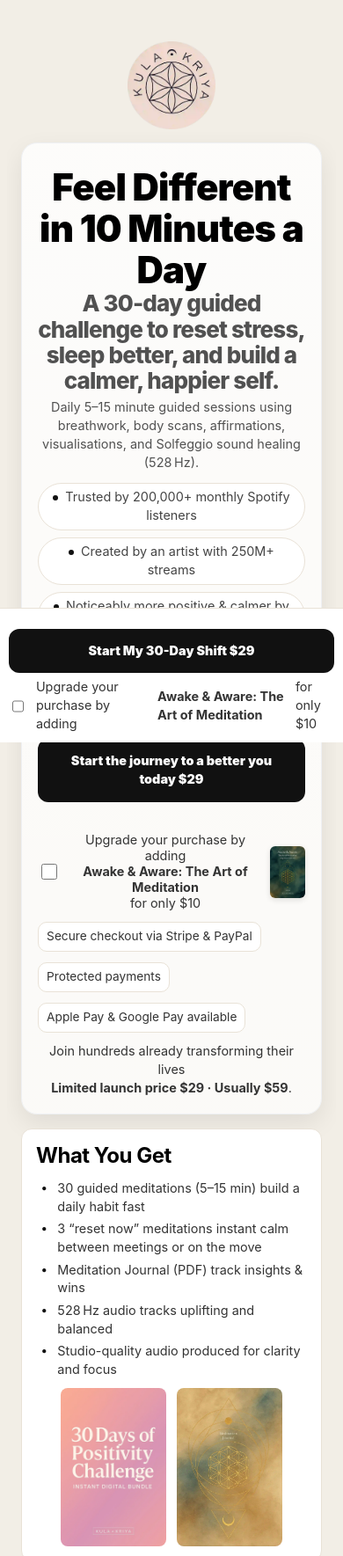
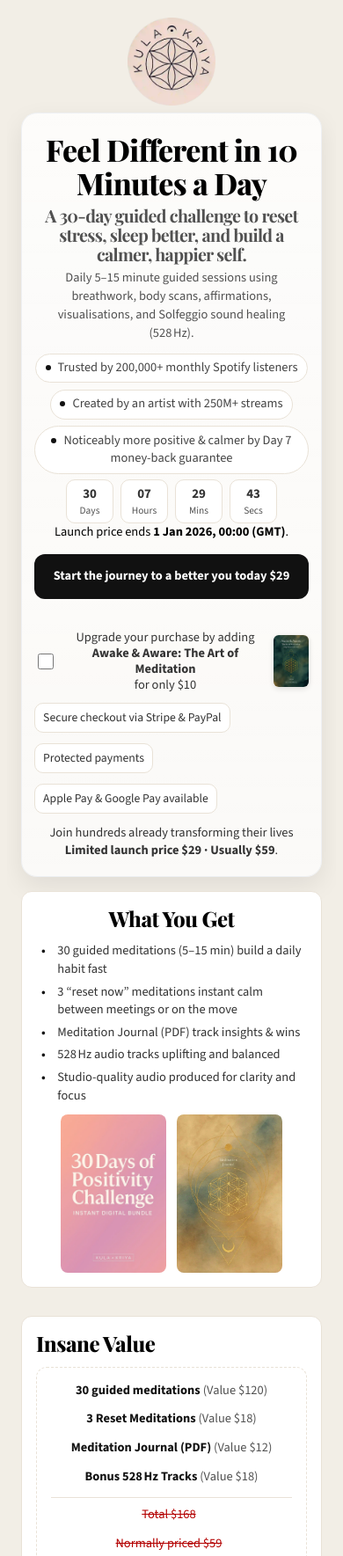
Before and after one commit to KulaKriya/positivitybundle, a website: page index.html in a window 390 px wide. Shown: the top 1769 px of the page at 88% size. Drawn offline with nearby package versions, Linux system fonts and the light colour scheme.

Commit message:
Add files via upload

```diff
--- a/index.html
+++ b/index.html
@@ -5,6 +5,11 @@
 <meta name="viewport" content="width=device-width, initial-scale=1"/>
 <meta name="description" content="Transform your mindset in 30 days with guided meditations, sound healing, and a printable journal. Build lasting positivity & calm."/>
 <title>30 Days of Positivity Guided Meditation Bundle | Kula Kriya</title>
+
+
+<link rel="preconnect" href="https://fonts.googleapis.com">
+<link rel="preconnect" href="https://fonts.gstatic.com" crossorigin>
+<link href="https://fonts.googleapis.com/css2?family=Playfair+Display:wght@600;700;800&family=Source+Sans+3:wght@400;500;600;700&display=swap" rel="stylesheet">
 
 <style>
   :root{
@@ -25,15 +30,15 @@
   --shadow:0 10px 28px rgba(0,0,0,.08);
 }
   *{box-sizing:border-box}
-  html, body{font-family:-apple-system, BlinkMacSystemFont, 'SF Pro Display', Inter, 'Segoe UI', 'Helvetica Neue', Arial, sans-serif;background:var(--bg);overflow-x:hidden;font-size:0.95rem}
+  html, body{font-family:'Source Sans 3', -apple-system, BlinkMacSystemFont, 'SF Pro Display', Inter, 'Segoe UI', 'Helvetica Neue', Arial, sans-serif;background:var(--bg);overflow-x:hidden;font-size:0.95rem}
   img{max-width:100%;display:block}
   .wrap{max-width:980px;margin:0 auto;padding:24px 16px}
   .container{max-width:720px;margin:0 auto}
 
-  h1,h2,h3{margin:0 0 .6rem 0}
+  h1,h2,h3{margin:0 0 .6rem 0;font-family:'Playfair Display', 'Times New Roman', serif}
   h1{font-size:42px;line-height:1.1;margin:8px 0 6px;font-weight:800;letter-spacing:-0.02em}
-  .h1-main{display:block;font-weight:900}
-  .h1-sub{display:block;font-size:0.62em;font-weight:800;white-space:normal;color:var(--muted)}
+  .h1-main{display:block;font-weight:900;margin-bottom:0.45rem}
+  .h1-sub{display:block;font-size:0.58em;font-weight:700;white-space:normal;color:var(--muted);}
   h2{font-size:24px;line-height:1.2;margin:0 0 12px;font-weight:750}
   p{margin:.5rem 0 1rem 0;color:var(--ink)}
   .center{text-align:center}
@@ -59,6 +64,11 @@
   .cta-row{display:grid;grid-template-columns:1fr;gap:.75rem}
   .cta-sub{font-size:.95rem;color:#333;text-align:center}
 
+  @media (min-width:720px){
+    .cta{box-shadow:0 10px 26px rgba(0,0,0,0.18);}
+  }
+
+
   .timer{display:flex;justify-content:center;gap:8px;margin:.4rem 0 0 0;color:#333}
   .timer .box{background:#fff;border:1px solid var(--border);border-radius:10px;padding:.35rem .5rem;min-width:54px;text-align:center}
   .timer .num{display:block;font-weight:800;font-size:0.98rem}
@@ -71,10 +81,10 @@
   .two{grid-template-columns:1fr 1fr}
   @media (max-width:800px){.two{grid-template-columns:1fr}}
 
-  .panel{background:var(--panel);border:1px solid var(--border);border-radius:12px;padding:16px}
+  .panel{background:var(--panel);border:1px solid var(--border);border-radius:12px;padding:20px;margin-bottom:16px}
   .panel.red{background:var(--soft-red)}
   .panel.green{background:var(--soft-green)}
-  .panel.value{background:#fff;border:1px solid var(--border);border-radius:12px;padding:16px}
+  .panel.value{background:#fff;border:1px solid var(--border);border-radius:12px;padding:20px;margin-bottom:16px}
 
   .list{list-style:none;padding:0;margin:0}
   .list li{padding-left:1.6rem;position:relative;margin:.45rem 0;color:#333}
@@ -93,8 +103,8 @@
   .kk-aggregate{display:flex;align-items:center;gap:8px;font-weight:700}
   .kk-stars{letter-spacing:.15em}
   .kk-count{color:var(--kk-muted);font-weight:600}
-  .kk-grid{display:grid;grid-template-columns:repeat(3,1fr);gap:16px}
-  @media (max-width:900px){.kk-grid{grid-template-columns:repeat(2,1fr)}}
+  .kk-grid{display:grid;grid-template-columns:repeat(3,1fr);gap:20px}
+  @media (max-width:900px){.kk-grid{grid-template-columns:repeat(2,1fr);gap:16px}}
   @media (max-width:600px){.kk-grid{grid-template-columns:1fr}}
   .kk-card{background:var(--kk-card);border:1px solid var(--kk-border);border-radius:14px;padding:14px;box-shadow:0 3px 10px rgba(0,0,0,.05)}
   .kk-card-top{display:flex;align-items:center;gap:12px;margin-bottom:6px}
@@ -114,30 +124,41 @@
   .product-thumb{width:42%;max-width:180px;height:auto}
   @media (min-width:720px){.product-thumb{width:220px;max-width:280px}}
 
+  @media (max-width:600px){
+    .wrap{padding-top:12px;}
+    .logo{margin:0 auto 8px auto;}
+    .hero-panel{padding:14px 14px 18px 14px;margin-top:4px;}
+    h1{font-size:34px;}
+  }
+
+
   .cta-secondary{background:#ffffff;color:#111111;border:2px solid #111111}
   .cta-secondary:hover{background:#f3fff2}
 
   .combo-grid{display:grid;grid-template-columns:2fr 1fr;gap:16px;align-items:center}
-  @media (max-width:800px){.combo-grid{grid-template-columns:1fr} .combo-grid .combo-image{order:-1; margin-bottom:8px}}
+  @media (max-width:800px){
+    .combo-grid{grid-template-columns:1fr}
+    .combo-grid .combo-image{order:-1; margin-bottom:8px}
+    .combo-left{text-align:center;}
+    .combo-left .cta{max-width:100%;}
+  }
   .combo-image{display:flex;justify-content:center;}
   .combo-image img{width:100%;max-width:280px;height:auto;border-radius:10px;margin:0 auto;}
 
   .ribbon {position: absolute; top: -10px; right: -10px; background: #0e766e; color: #fff; padding: 6px 14px; font-size: 0.9rem; font-weight: bold; border-radius: 4px; transform: rotate(5deg); box-shadow: 0 2px 6px rgba(0,0,0,0.2)}
   .combo-offer {position: relative;}
-
-  @media (max-width:800px){
-    .sticky-cta{position:fixed;left:0;right:0;bottom:0;background:#fff;border-top:1px solid var(--border);padding:.65rem;z-index:999}
-    .sticky-cta a{display:block;text-align:center;padding:.95rem;border-radius:12px;background:var(--accent);color:#fff;font-weight:900;text-decoration:none}
-    .sticky-spacer{height:76px}
-  }
-
-  .panel.value-eg .list li:before{content:'•';position:absolute;left:.4rem;color:#111;font-weight:700;font-size:.9rem}
+.panel.value-eg .list li:before{content:'•';position:absolute;left:.4rem;color:#111;font-weight:700;font-size:.9rem}
 
   .value-eg .get-images img{width:120px;max-width:40%;height:auto;border-radius:8px}
 
   .get-images{justify-content:center;}
 
   /* Reviews carousel */
+
+  @media (max-width:600px){
+    .panel,.panel.value{padding:16px;}
+  }
+
   .kk-viewport{overflow:hidden;width:100%}
   .kk-track{display:flex;gap:16px;will-change:transform;transition:transform 600ms ease}
   .kk-track .kk-card{flex:0 0 calc((100% - 32px) / 3);} /* 3 visible with 16px gaps */
@@ -166,6 +187,12 @@
   h3 { line-height: 1.25; }
   p  { margin: 0 0 12px; }
   .list li { margin: .3rem 0; }
+
+  .container p{max-width:70ch;margin-left:auto;margin-right:auto;}
+  .panel p{max-width:70ch;margin-left:0;margin-right:0;}
+
+
+
 
 
   /* Order bump */
@@ -278,7 +305,7 @@ fbq('track', 'PageView');
   <!-- WHAT'S INSIDE + OFFER STACK -->
   <section class="container offer-stack" style="margin-top:16px">
     <div class="panel value value-eg" style="background:#fff;border:1px solid var(--border)">
-      <h2>What You Get</h2>
+      <h2 class="center">What You Get</h2>
       <ul class="list">
         <li>30 guided meditations (5–15 min) build a daily habit fast</li>
         <li>3 “reset now” meditations instant calm between meetings or on the move</li>
@@ -324,7 +351,7 @@ fbq('track', 'PageView');
   <!-- PROBLEM  SOLUTION -->
   <section class="container" style="margin-top:24px">
     <div class="panel value">
-      <h2>Who You’ll Be in 30 Days</h2>
+      <h2 class="center">Who You’ll Be in 30 Days</h2>
       <ul class="list">
         <li>Someone who <strong>wakes with more energy</strong> and less dread</li>
         <li>Someone who <strong>feels noticeably more positive and calmer by Day 7</strong></li>
@@ -359,7 +386,7 @@ fbq('track', 'PageView');
 
   <!-- BUMPER SALE: Awake & Aware (separate links to wire next) -->
   <section class="container">
-    <div class="panel combo-offer" style="margin-top:16px">
+    <div class="panel combo-offer" style="margin-top:16px;background:#ffffff">
       <div class="ribbon">Most Popular</div>
       <div class="combo-grid">
         <div class="combo-left">
@@ -375,7 +402,6 @@ fbq('track', 'PageView');
 <p>Normally <strong>$24</strong> for the book and meditations, but when purchased with <strong>30 Days of Positivity</strong>, it’s only <strong>$10</strong>, bringing your total to <strong>$39</strong>.</p>
 <a class="cta cta-secondary" href="#" id="cta-aware-stripe" data-product="BUNDLE_39">Add Awake & Aware to my order for just $10</a>
 <div id="paypal-aware"></div>
-<p class="sub">Once you confirm the A&amp;A price and Stripe Price ID, these buttons will be fully live.</p>
 
 </div>
         <div class="combo-image">
@@ -387,10 +413,11 @@ fbq('track', 'PageView');
 
   <!-- TESTIMONIALS (BOTTOM) -->
   <section class="container kk-testimonials" id="reviews" style="margin-top:16px">
+    <div style="text-transform:uppercase;letter-spacing:0.16em;font-size:.78rem;font-weight:600;color:var(--kk-muted);margin-bottom:4px">What listeners are saying</div>
     <div class="kk-head"><h2 style="margin:0">Real people. Real calm.</h2>
       <div class="kk-aggregate">
-        <span class="kk-score">4.9</span>
-
+        <span class="kk-score">4.9/5</span>
+        <span class="kk-stars">★</span>
         <span class="kk-count">55 reviews</span>
       </div>
     </div>
@@ -455,13 +482,6 @@ fbq('track', 'PageView');
     <div style="margin-bottom:.25rem">Secure checkout. Instant delivery. Lifetime personal access.</div>
     <div>© Kula Kriya. All rights reserved.</div>
   </div>
-
-<!-- Sticky mobile CTA -->
-<div class="sticky-cta">
-  <a href="#" class="cta" id="cta-sticky" data-product="POSITIVITY">Start My 30-Day Shift $29</a>
-<div class="bump"><label class="bump-label"><input type="checkbox" id="bump-sticky"> Upgrade your purchase by adding <strong>Awake &amp; Aware: The Art of Meditation</strong> for only $10</label></div>
-</div>
-<div class="sticky-spacer"></div>
 
 <!-- Video Modal -->
 <div id="videoModal" role="dialog" aria-modal="true">
```
